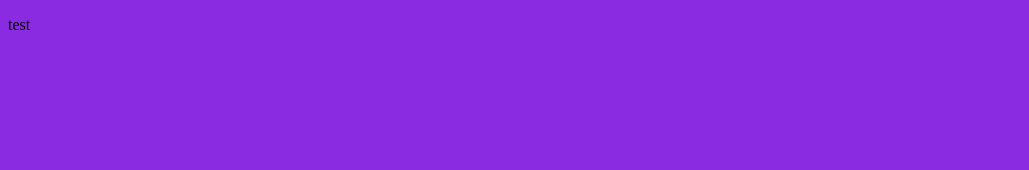
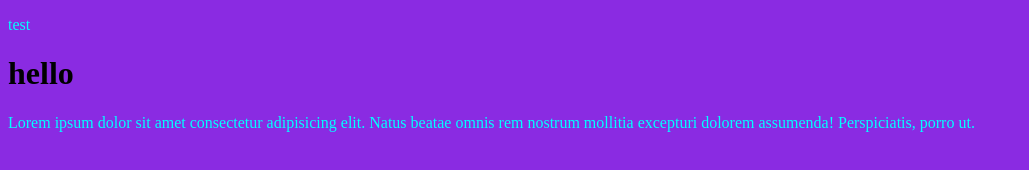
Before and after one commit to tbbm7/test, a plain HTML site: page index.html in a window 1280 px wide. Shown: the whole page, without its empty margins (0-1029 px from the left). Drawn offline with Linux system fonts and the light colour scheme.

Commit message:
первые изменения

```diff
--- a/css/main.css
+++ b/css/main.css
@@ -1,3 +1,9 @@
 body {
     background-color: blueviolet;
 }
+p {
+    color:aqua;
+}
+h2 {
+    font-size: 50;
+}
--- a/index.html
+++ b/index.html
@@ -9,5 +9,7 @@
 </head>
 <body>
     <p>test</p>
+    <h1>hello</h1>
+    <p>Lorem ipsum dolor sit amet consectetur adipisicing elit. Natus beatae omnis rem nostrum mollitia excepturi dolorem assumenda! Perspiciatis, porro ut.</p>
 </body>
 </html>
```
